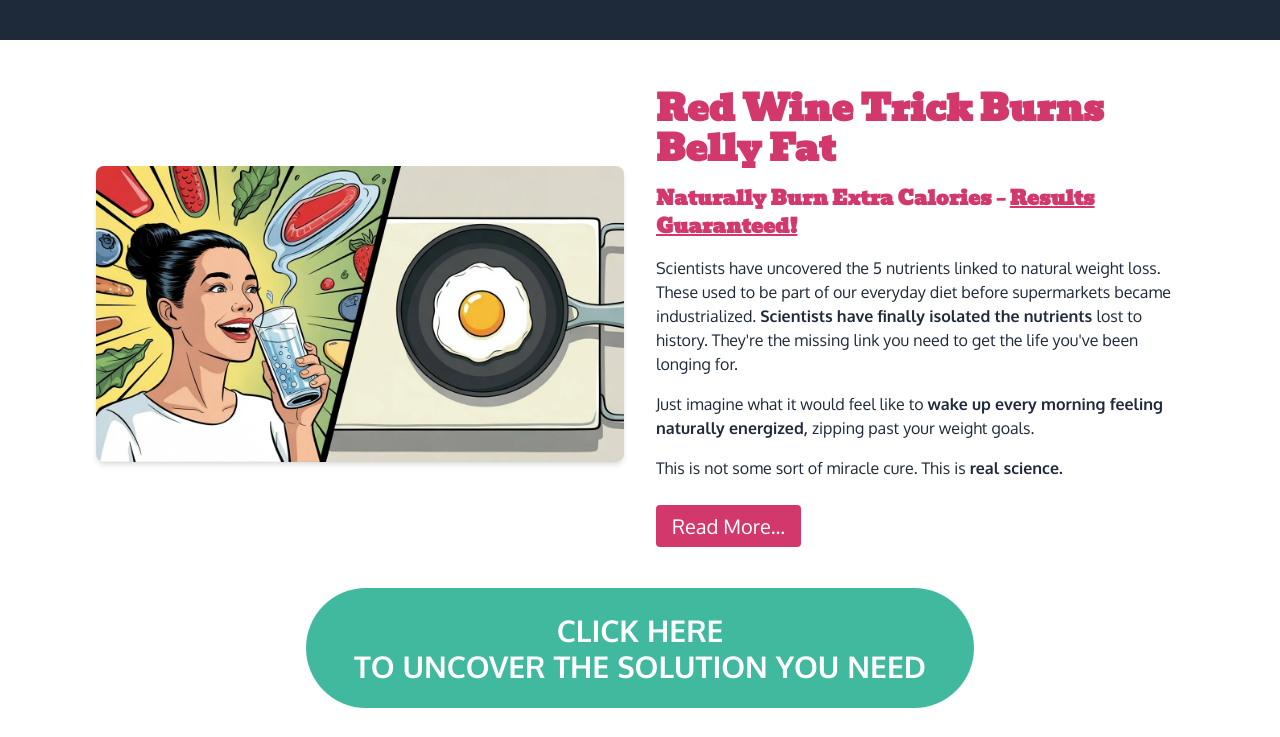
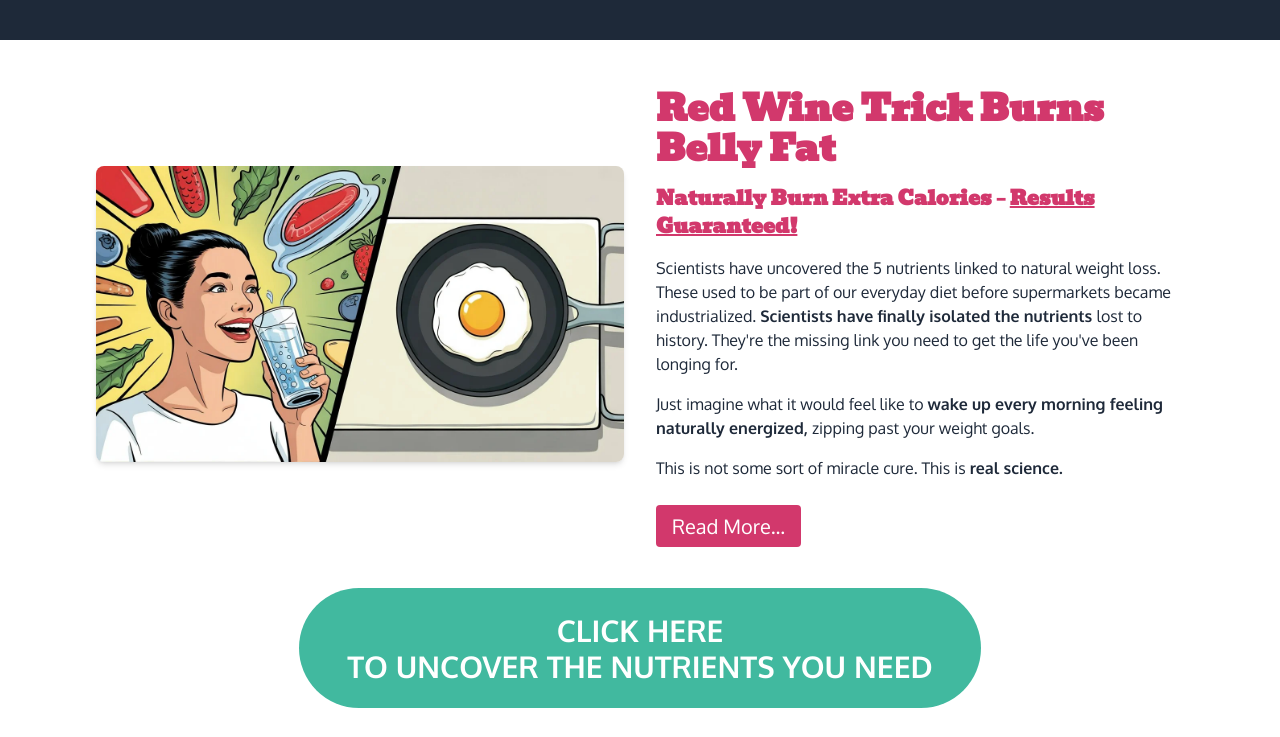
Before and after one commit to erick505alvarez/landing-page, an Astro site: page / in a window 1280 px wide. Shown: the top 737 px of the page. Built offline with nearby package versions, Linux system fonts and the light colour scheme; Astro itself is replaced by a stand-in of ours.

Commit message:
Change button text

```diff
--- a/src/pages/index.astro
+++ b/src/pages/index.astro
@@ -87,7 +87,7 @@ const affiliate_link = 'https://47b053-8lbgn6u7crbifyw9kxh.hop.clickbank.net'; /
 				href={affiliate_link}
 				class="text-xl sm:text-2xl md:text-3xl font-bold text-white text-center mb-8 bg-secondary px-12 py-6 rounded-[100px]"
 			>
-				CLICK HERE<br />TO UNCOVER THE SOLUTION YOU NEED
+				CLICK HERE<br />TO UNCOVER THE NUTRIENTS YOU NEED
 			</a>
 			<div class="text-xl">
 				<p class="mb-8">
```
